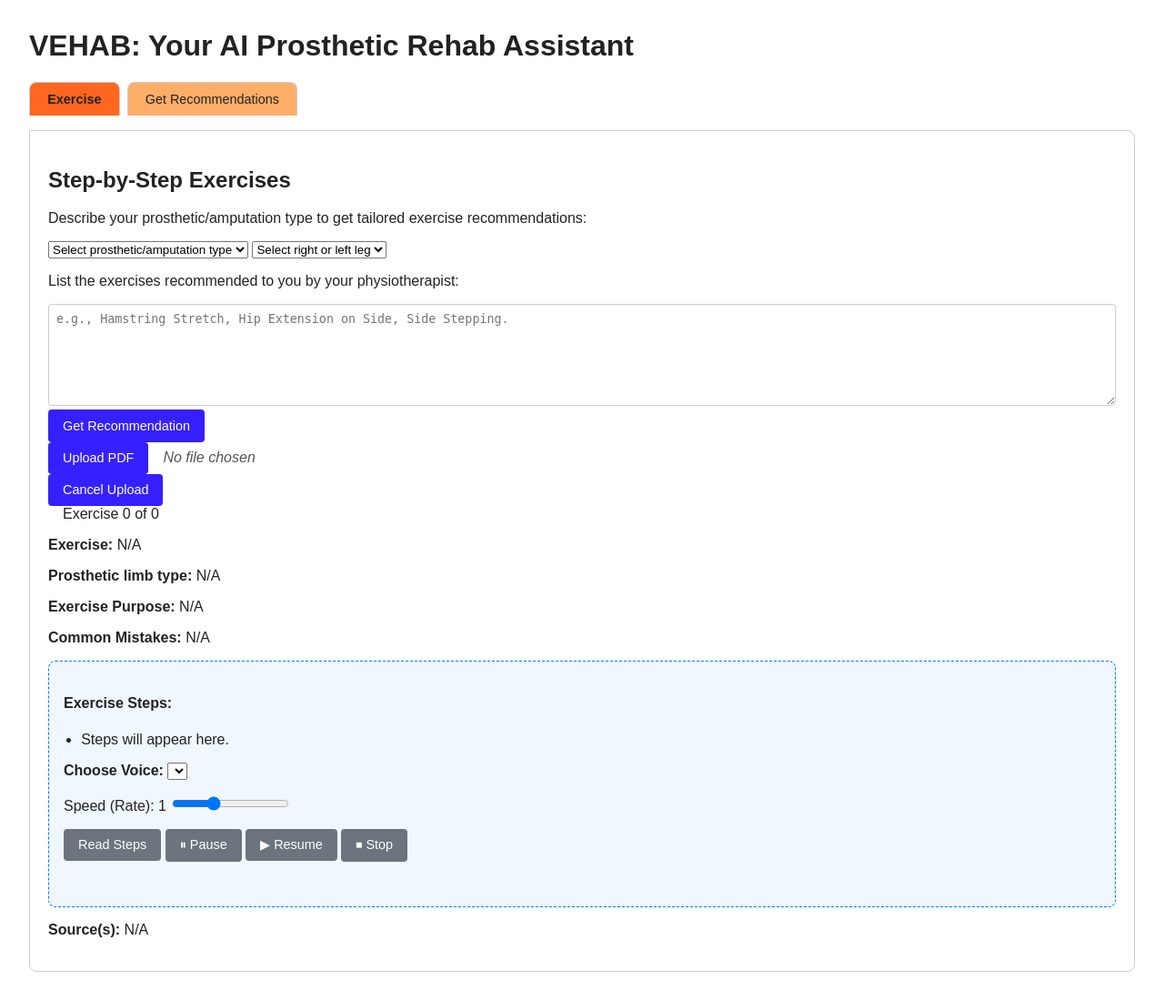
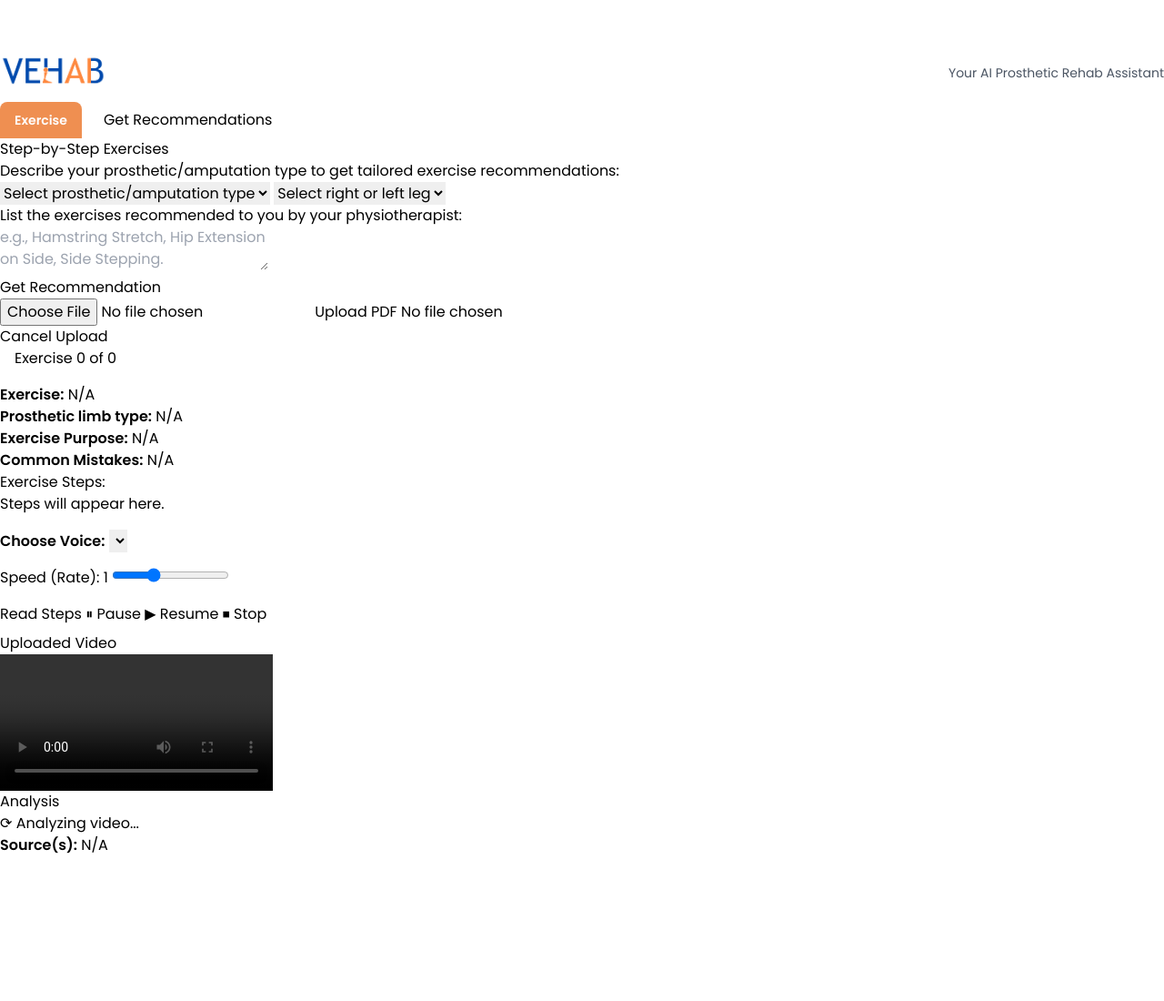
Before and after one commit to gracdi1/AI4GoodLab-project-m2, a Flask app: page / in a window 1280 px wide, after a click on "Exercise". Shown: the whole page at 91% size. After the commit the page ends 938 px from the top, so only its background shows below. Run offline with Flask 3, Linux system fonts and the light colour scheme; lists and menus that the app fills with data are empty; some libraries are stand-ins or nearby versions.

Commit message:
added new fonts and tab details

```diff
--- a/templates/index.html
+++ b/templates/index.html
@@ -1,254 +1,63 @@
 <!DOCTYPE html>
 <html lang="en">
   <head>
-    <meta charset="UTF-8" />
-    <meta name="viewport" content="width=device-width, initial-scale=1.0" />
+    <meta charset="utf-8" />
     <title>VEHAB</title>
+    <meta name="viewport" content="width=device-width,initial-scale=1" />
+
+    <!--  Tailwind (CDN build – no build step needed)  -->
+    <script src="https://cdn.tailwindcss.com"></script>
+
+    <!--  Google font  -->
+    <link rel="preconnect" href="https://fonts.googleapis.com" />
+    <link rel="preconnect" href="https://fonts.gstatic.com" crossorigin />
+    <link href="https://fonts.googleapis.com/css2?family=Poppins:wght@400;600&display=swap" rel="stylesheet" />
+
+    <!--  Brand palette & a couple of overrides  -->
     <style>
-      /* -----------  BASIC LAYOUT  ----------- */
-      *,
-      *::before,
-      *::after {
-        box-sizing: border-box;
-      }
-      body {
-        margin: 0;
-        padding: 2rem;
-        font-family: Arial, sans-serif;
-        background: #ffffff;
-        color: #222;
-      }
-      h1 {
-        margin-top: 0;
+      body { font-family: "Poppins", sans-serif; }
+
+      :root {
+        --vehab-blue: #1d49a7;     /* sampled from logo */
+        --vehab-orange: #ef8f51;   /* sampled from logo */
+        --vehab-gray: #f9fafb;
       }
 
-      /* -----------  TABS  ----------- */
-      .tabs {
-        display: flex;
-        gap: 0.5rem;
-        margin-bottom: 1rem;
+      /* tab – Tailwind handles the base, this colours the active one */
+      .tab-button.active{
+        background: var(--vehab-orange);
+        color:#fff;
+        font-weight:600;
       }
-      .tab-button {
-        padding: 0.6rem 1.2rem;
-        border: 1px solid #ccc;
-        border-bottom: none;
-        background: #ffae68;
-        border-radius: 0.5rem 0.5rem 0 0;
-        cursor: pointer;
-        transition: background 0.2s;
-        color: #222;
-      }
-      .tab-button:hover {
-        background: #dcdcdc;
-      }
-      .tab-button.active {
-        background: #ff661f;
-        font-weight: 600;
-      }
-      .tab-content {
-        border: 1px solid #ccc;
-        border-radius: 0 0.5rem 0.5rem 0.5rem;
-        background: #fff;
-        padding: 1.25rem;
-        min-height: 18rem;
-      }
-      .hidden {
-        display: none !important;
-      }
-
-      /* -----------  SYMPTOM FORM  ----------- */
-      textarea {
-        width: 100%;
-        max-width: 100%;
-        min-height: 7rem;
-        padding: 0.5rem;
-        resize: vertical;
-        border: 1px solid #ccc;
-        border-radius: 0.25rem;
-      }
-      button {
-        padding: 0.6rem 1rem;
-        border: none;
-        border-radius: 0.25rem;
-        background: #3620ff;
-        color: #fff;
-        font-size: 0.9rem;
-        cursor: pointer;
-        transition: background 0.2s;
-      }
-      button:hover {
-        background: #214aff;
-      }
-      button.secondary {
-        background: #6c757d;
-      }
-      button.secondary:hover {
-        background: #5b636b;
-      }
-      button:disabled {
-        background: #b6b6b6;
-        cursor: not-allowed;
-      }
-
-      /* Styles for the file upload input (adjusted for inline use) */
-      .file-upload-inline-container {
-        display: flex;
-        align-items: center;
-        gap: 0.5rem;
-        flex-wrap: wrap;
-      }
-      .file-upload-inline-container input[type="file"] {
-        display: none;
-      }
-      .file-upload-inline-container .custom-file-upload {
-        display: inline-block;
-        padding: 0.6rem 1rem;
-        border: none;
-        border-radius: 0.25rem;
-        background: #3620ff;
-        color: #fff;
-        font-size: 0.9rem;
-        cursor: pointer;
-        transition: background 0.2s;
-      }
-      .file-upload-inline-container .custom-file-upload:hover {
-        background: #214aff;
-      }
-      .file-upload-inline-container .file-name {
-          margin-left: 0.5rem;
-          font-style: italic;
-          color: #555;
-          flex-grow: 1;
-          overflow: hidden;
-          white-space: nowrap;
-          text-overflow: ellipsis;
-      }
-
-      /* -----------  EXERCISE AREA  ----------- */
-      .exercise-steps-container {
-        margin-top: 1rem;
-        padding: 1rem;
-        border: 1px dashed #007bff;
-        border-radius: 0.5rem;
-        background: #f0f7ff;
-      }
-      .exercise-steps-container ul {
-        padding-left: 1.2rem;
-      }
-      #webcam-container {
-        margin-top: 1.5rem;
-        text-align: center;
-        border: 1px solid #eee;
-        border-radius: 0.5rem;
-        padding: 1rem;
-        background: #fcfcfc;
-      }
-      #videoElement {
-        width: 100%;
-        max-width: 640px;
-        aspect-ratio: 16/9;
-        background: #000;
-        border: 1px solid #aaa;
-        border-radius: 0.25rem;
-      }
-      .vlm-feedback {
-        margin-top: 0.8rem;
-        padding: 0.8rem;
-        border: 1px solid #dee2e6;
-        background: #f9f9f9;
-        border-radius: 0.25rem;
-        text-align: left;
-      }
-      .vlm-status {
-        font-weight: 600;
-      }
-      .button-group {
-        display: flex;
-        flex-wrap: wrap;
-        gap: 0.5rem;
-        margin-top: 0.8rem;
-      }
-      .video-preview {
-            margin: 20px 0;
-            text-align: center;
-      }
-      .video-preview video {
-          max-width: 100%;
-          max-height: 300px;
-          border-radius: 8px;
-      }
-      .feedback-section {
-          margin-top: 30px;
-          padding: 20px;
-          background: #f8f9fa;
-          border-radius: 8px;
-          display: none;
-      }
-      .feedback-section.show {
-          display: block;
-      }
-
-      /* Video analysis container */
-      #video-analysis-container {
-        display: none;
-        margin-top: 2rem;
-        padding: 1.5rem;
-        border: 1px solid #ddd;
-        border-radius: 0.5rem;
-        background: #fff;
-      }
-
-      #video-analysis-container.show {
-        display: flex;
-        gap: 2rem;
-        align-items: flex-start;
-      }
-
-      .video-display {
-        flex: 1;
-        min-width: 0;
-      }
-
-      .video-display video {
-        width: 100%;
-        max-width: 400px;
-        border-radius: 0.5rem;
-        box-shadow: 0 2px 8px rgba(0,0,0,0.1);
-      }
-
-      .analysis-feedback {
-        flex: 1;
-        padding: 1rem;
-        background: #f8f9fa;
-        border-radius: 0.5rem;
-        border: 1px solid #e9ecef;
-      }
-
-      .analysis-feedback h3 {
-        margin-top: 0;
-        color: #495057;
-      }
-
-      .analyzing-spinner {
-        display: inline-block;
-        animation: spin 1s linear infinite;
-      }
-
-      @keyframes spin {
-        0% { transform: rotate(0deg); }
-        100% { transform: rotate(360deg); }
-      }
-
     </style>
   </head>
+
   <body>
-    <h1>VEHAB: Your AI Prosthetic Rehab Assistant</h1>
+    <div class="max-w-4xl mx-auto p-6 space-y-8"></div>
+      <header class="flex flex-col sm:flex-row sm:items-center sm:justify-between gap-4">
+        <img src="assets/vehab-logo.png" alt="VEHAB logo"
+            class="h-14 sm:h-16 object-contain" />
+
+        <!-- optional tagline -->
+        <p class="text-sm text-gray-600 font-medium">
+          Your AI Prosthetic Rehab Assistant
+        </p>
+      </header>
 
       <!--  TAB CONTROLS  -->
-    <div class="tabs">
-      <button class="tab-button active" data-target="exerciseTab">Exercise</button>
-      <button class="tab-button" data-target="recommendTab">Get Recommendations</button>
+      <div class="flex gap-2">
+        <button class="tab-button px-4 py-2 rounded-t-lg bg-[var(--vehab-orange)]/40
+                      transition-colors data-[active=true]:bg-[var(--vehab-orange)] text-sm"
+                data-target="exerciseTab" data-active="true">
+          Exercise
+        </button>
+
+        <button class="tab-button px-4 py-2 rounded-t-lg bg-[var(--vehab-orange)]/40
+                      transition-colors" data-target="recommendTab">
+          Get Recommendations
+        </button>
       </div>
+
 
       <!--  EXERCISE TAB  -->
       <section id="exerciseTab" class="tab-content">
@@ -401,6 +210,7 @@
 
           document.querySelectorAll('.tab-button').forEach((b) => b.classList.remove('active'));
           btn.classList.add('active');
+          btn.dataset.active = 'true';
 
           stopWebcam();
         }
@@ -1026,5 +836,6 @@
           switchTab('symptomsTab', document.querySelector('.tab-button'));
         });
       </script>
+    </div>
   </body>
 </html>
```
Also changed, not shown: templates/assets/vehab-logo.png (added). Lines whose indentation alone changed are shown as unchanged.
